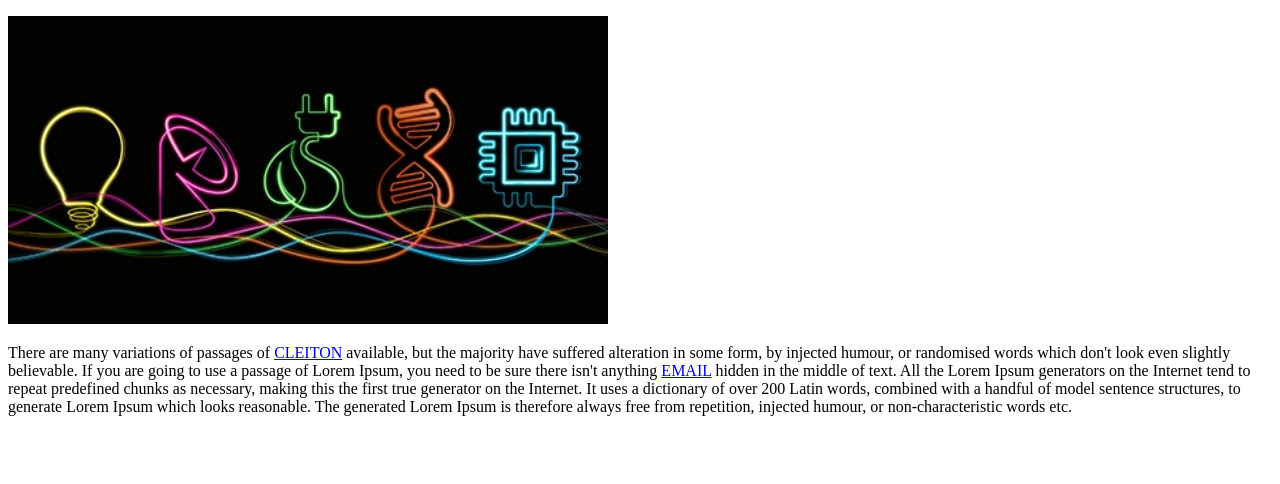
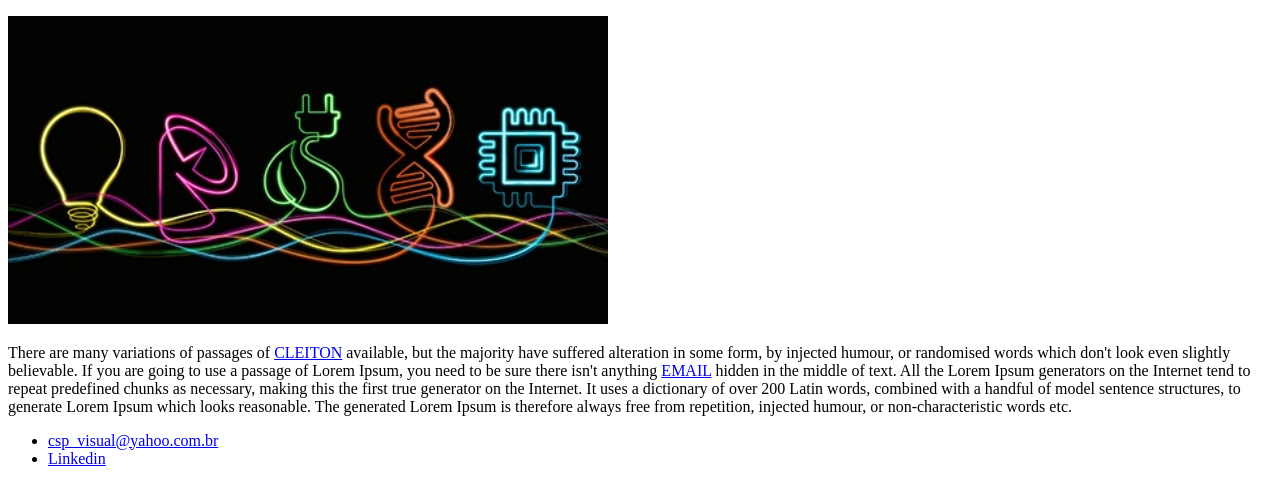
Before and after one commit to cleitondsp/01-Dio-html-css, a plain HTML site: page index.html in a window 1280 px wide. Shown: the part 564-1048 px from the top of the page. Before the commit the page ends 996 px from the top, so only its background shows below. Drawn offline with Linux system fonts and the light colour scheme.

Commit message:
Adiciona listas com links para email e likedin

```diff
--- a/index.html
+++ b/index.html
@@ -23,6 +23,15 @@
                 </p>
             </article>
        </section>
-       <footer></footer>
+       <footer>
+           <ul>
+               <li>
+                   <a href="mailto:cspvisual@yahoo.com.br>" target="_blank">csp_visual@yahoo.com.br</a>
+               </li>
+               <li>
+                   <a href="https://www.linkedin.com/in/cleiton-silva-666527208/" target="_blank">Linkedin</a>
+                </li>
+           </ul>
+       </footer>
     </body>
 </html>
```
